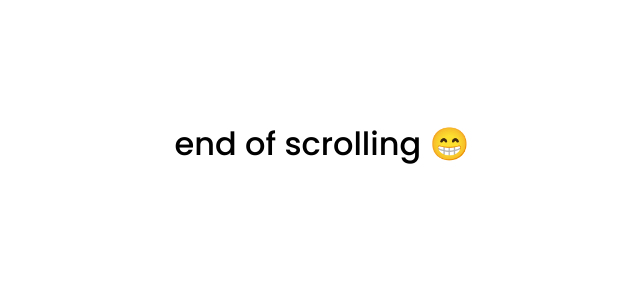
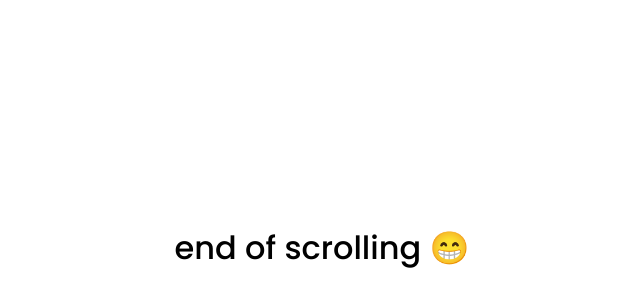
Before and after one commit to lonely43/scrollbar-css-test, a plain HTML site: page index.html in a window 1280 px wide. Shown: the part 3012-3312 px from the top of the page, without its empty margins (318-958 px from the left). Before the commit the page ends 3216 px from the top, so only its background shows below. Drawn offline with Linux system fonts and the light colour scheme.

Commit message:
add some fixs

```diff
--- a/index.html
+++ b/index.html
@@ -15,11 +15,11 @@
             <path fill-rule="evenodd" d="M4 8a.5.5 0 0 1 .5-.5h5.793L8.146 5.354a.5.5 0 1 1 .708-.708l3 3a.5.5 0 0 1 0 .708l-3 3a.5.5 0 0 1-.708-.708L10.293 8.5H4.5A.5.5 0 0 1 4 8"/>
          </svg>
       </p>
+   </main>
 
-      <footer>
-         end of scrolling 😁
-      </footer>
-   </main>
+   <footer>
+      end of scrolling 😁
+   </footer>
    <script src="main.js"></script>
 </body>
 </html>
--- a/main.css
+++ b/main.css
@@ -8,17 +8,18 @@ html{
    line-height: 1.25;
 
    scroll-behavior: smooth;
-   scrollbar-width: 30px;
 
    font-family: 'Poppins', sans-serif;
    font-weight: 500;
 }
-html::-webkit-scrollbar-track{
-   background-color: rgb(196, 24, 24);
-   border-radius: 10rem;
-}
-html::-webkit-scrollbar-thumb{
-   background: #ff0f0f;
+
+::-webkit-scrollbar {
+   width: 0.6rem;
+ }
+::-webkit-scrollbar-thumb {
+   position: relative;
+   background: rgb(146, 146, 146);
+   border-radius: 1rem;
 }
 
 main{
@@ -26,7 +27,6 @@ main{
 
    display: flex;
    flex-direction: column;
-   justify-content: space-between;
    align-items: center;
 }
 h1{
@@ -48,11 +48,12 @@ h1{
 }
 #checkTitle svg{
    font-weight: 400;
-   width: 44px;
-   height: 44px;
+   width: 40px;
+   height: 40px;
 }
 
 footer{
    margin: 2rem auto;
+   text-align: center;
    font-size: 2em;
 }
--- a/main.js
+++ b/main.js
@@ -1,6 +1,8 @@
 window.addEventListener('scroll', ()=>{
    let title = document.getElementById("checkTitle")
-   let scroll = window.scrollY+400
-   console.log(scroll)
-   title.style.cssText =`top: ${scroll*0.25}px`
+
+   let deltaTime = 0.249
+   let scroll = Math.round(window.scrollY)* deltaTime +(window.innerHeight/4)/3
+
+   title.style.cssText =`top: ${scroll}px`
 })
```
